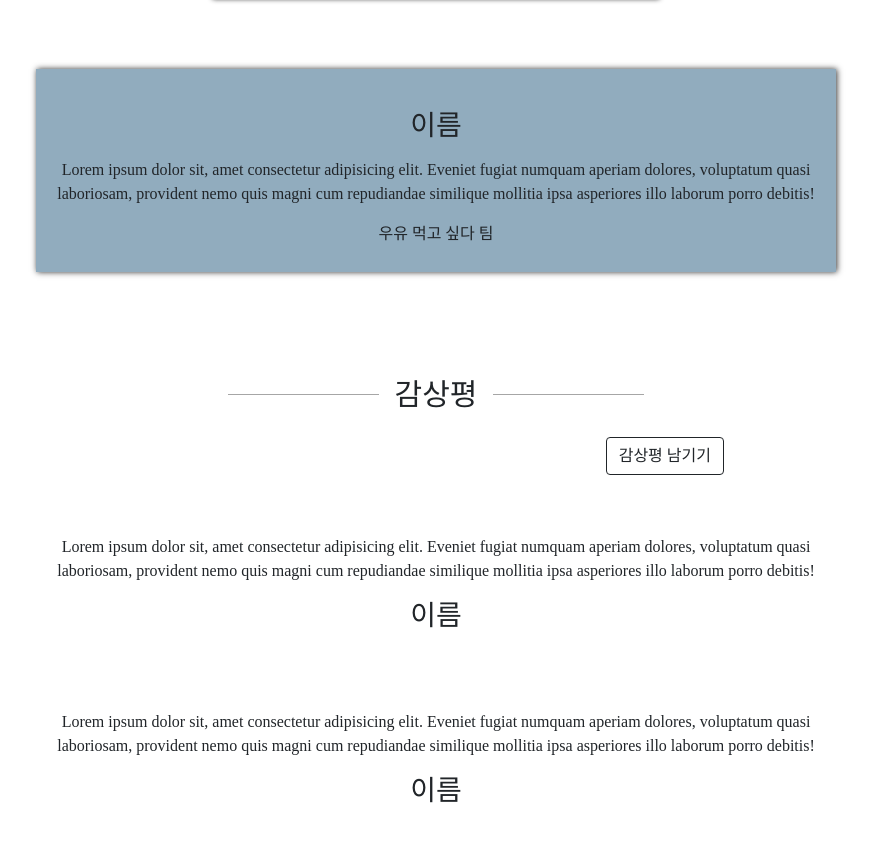
After one commit to JW01987/milk-team, a Flask app: page /jowon in a window 1280 px wide. The commit adds this page. Shown: the part 681-1527 px from the top of the page, without its empty margins (204-1077 px from the left). Run offline with Flask 3, Linux system fonts and the light colour scheme.

Commit message:
인덱스 받기 전 커밋

```diff
--- a/app.py
+++ b/app.py
@@ -2,13 +2,23 @@ from flask import Flask, render_template, request, jsonify
 from pymongo import MongoClient
 import certifi
 ca = certifi.where()
-#client = MongoClient('',tlsCAFile=ca)몽고디비 url넣기
-# db = client.컬렉션 이름넣기
+client = MongoClient('mongodb+srv://mini:test@cluster0.dyeflfq.mongodb.net/?retryWrites=true&w=majority',tlsCAFile=ca)
+db = client.milk
 app = Flask(__name__)
 
 @app.route('/')
 def home():
    return render_template('index.html')
 
+# @app.route('/test',methods=["POST"])
+# def test():
+#    test = request.form['test']
+#    db.fan.insert_one({"test":test})
+#    return jsonify({'msg': '저장완료!'})
+
+@app.route('/jowon')
+def jowon():
+   return render_template('jowon.html')
+
 if __name__ == '__main__':
     app.run('0.0.0.0', port=5001, debug=True)
--- /dev/null
+++ b/templates/jowon.html
@@ -0,0 +1,225 @@
+<!DOCTYPE html>
+<html lang="en">
+  <head>
+    <meta charset="UTF-8" />
+    <meta http-equiv="X-UA-Compatible" content="IE=edge" />
+    <meta name="viewport" content="width=device-width, initial-scale=1.0" />
+    <link rel="preconnect" href="https://fonts.googleapis.com">
+    <link rel="preconnect" href="https://fonts.gstatic.com" crossorigin>
+    <link href="https://fonts.googleapis.com/css2?family=Nanum+Gothic&family=Noto+Serif+KR&display=swap" rel="stylesheet">
+    <link
+      href="https://cdn.jsdelivr.net/npm/bootstrap@5.0.2/dist/css/bootstrap.min.css"
+      rel="stylesheet"
+      integrity="sha384-EVSTQN3/azprG1Anm3QDgpJLIm9Nao0Yz1ztcQTwFspd3yD65VohhpuuCOmLASjC"
+      crossorigin="anonymous"
+    />
+    <script src="https://ajax.googleapis.com/ajax/libs/jquery/3.5.1/jquery.min.js"></script>
+    <script
+      src="https://cdn.jsdelivr.net/npm/bootstrap@5.0.2/dist/js/bootstrap.bundle.min.js"
+      integrity="sha384-MrcW6ZMFYlzcLA8Nl+NtUVF0sA7MsXsP1UyJoMp4YLEuNSfAP+JcXn/tWtIaxVXM"
+      crossorigin="anonymous"
+    ></script>
+
+    <title>초미니홈피 - 팬명록</title>
+
+    <meta property="og:title" content="초미니홈피 - 팬명록" />
+    <meta property="og:description" content="보고 있는 페이지의 내용 요약" />
+    <meta
+      property="og:image"
+      content="https://cdn.topstarnews.net/news/photo/201807/456143_108614_510.jpg"
+    />
+
+    <link
+      href="https://fonts.googleapis.com/css2?family=Noto+Serif+KR:wght@200;300;400;500;600;700;900&display=swap"
+      rel="stylesheet"
+    />
+    <style>
+      * {
+        font-family: 'Nanum Gothic', sans-serif;
+        font-family: 'Noto Serif KR', serif;
+      }
+
+      .museum {
+        background-image: linear-gradient(
+            0deg,
+            rgba(0, 0, 0, 0.5),
+            rgba(0, 0, 0, 0.5)
+          ),
+          url("https://www.gnm.de/fileadmin/_processed_/f/a/csm_GNM-Ausstellung-Renaissance-Barock-Aufkl%C3%A4rung02_9ddc8d2cd8.jpg");
+        background-size: cover;
+        background-position: center;
+        width: 100%;
+        height: 500px;
+        position: relative;
+      }
+
+      .mypic {
+        background-image: url("https://www.nextdaily.co.kr/news/photo/202302/214974_315599_3458.jpg");
+        background-position: center;
+        background-size: cover;
+        border-radius: 3px;
+        box-shadow: 0 0 5px #333;
+        width: 35%;
+        height: 600px;
+        left: 50%;
+        transform: translateX(-50%);
+        top: 10%;
+        position: absolute;
+      }
+      .introCard {
+        width: 95%;
+        max-width: 800px;
+        margin: 250px auto 20px auto;
+        padding: 40px 20px 10px 20px;
+        background-color: #91acbe;
+        text-align: center;
+        box-shadow: 1px 0 6px #333;
+      }
+      .introCard > h3 {
+        margin-bottom: 15px;
+      }
+
+      .hr-sect {
+        display: flex;
+        width: 35%;
+        align-items: center;
+        font-size: 30px;
+        margin: 100px auto 20px auto;
+      }
+      .hr-sect::before,
+      .hr-sect::after {
+        content: "";
+        flex-grow: 1;
+        background: rgba(0, 0, 0, 0.35);
+        height: 1px;
+        font-size: 0px;
+        line-height: 0px;
+        margin: 0px 16px;
+      }
+      .btn-div{
+        margin: auto;
+        width: 45%;
+        text-align: end;
+      }
+      .btn:focus{
+        box-shadow: none;
+      }
+      .comment-list{
+        margin-top: 20px;
+      }
+      .comment{
+        width: 95%;
+        max-width: 800px;
+        margin: 10px auto 20px auto;
+        padding: 40px 20px 10px 20px;
+        text-align: center;
+      }
+      .test{
+        display: flex;
+        flex-direction: row;
+      }
+    </style>
+    <script>
+      window.onload = function () {};
+    </script>
+  </head>
+  <body>
+    <div
+      class="modal fade"
+      id="exampleModal"
+      tabindex="-1"
+      aria-labelledby="exampleModalLabel"
+      aria-hidden="true"
+    >
+      <div class="modal-dialog">
+        <div class="modal-content">
+          <div class="modal-header">
+            <h5 class="modal-title" id="exampleModalLabel">감상평 남기기</h5>
+            <button
+              type="button"
+              class="btn-close"
+              data-bs-dismiss="modal"
+              aria-label="Close"
+            ></button>
+          </div>
+          <div class="modal-body">
+            <div class="form-floating mb-3">
+              <input
+                type="email"
+                class="form-control"
+                id="floatingInput"
+                placeholder="name@example.com"
+              />
+              <label for="floatingInput">닉네임</label>
+            </div>
+            <div class="form-floating">
+              <textarea
+                class="form-control"
+                placeholder="Leave a comment here"
+                id="floatingTextarea2"
+                style="height: 100px"
+              ></textarea>
+              <label for="floatingTextarea2">감상평</label>
+            </div>
+          </div>
+          <div class="modal-footer">
+            <button
+              type="button"
+              class="btn btn-secondary"
+              data-bs-dismiss="modal"
+            >
+              닫기
+            </button>
+            <button type="button" class="btn btn-primary">등록하기</button>
+          </div>
+        </div>
+      </div>
+    </div>
+    <div class="museum"></div>
+    <div class="mypic"></div>
+    <div class="introCard">
+      <h3>이름</h3>
+      <p>
+        Lorem ipsum dolor sit, amet consectetur adipisicing elit. Eveniet fugiat
+        numquam aperiam dolores, voluptatum quasi laboriosam, provident nemo
+        quis magni cum repudiandae similique mollitia ipsa asperiores illo
+        laborum porro debitis!
+      </p>
+      <p>우유 먹고 싶다 팀</p>
+    </div>
+
+    <div class="hr-sect">감상평</div>
+    <div class="btn-div">
+    <button
+      type="button"
+      class="btn btn-outline-dark"
+      data-bs-toggle="modal"
+      data-bs-target="#exampleModal"
+    >
+      감상평 남기기
+    </button>
+  </div>
+
+    </div>
+    <div class="comment-list">
+    <div class="comment">
+      <p>
+        Lorem ipsum dolor sit, amet consectetur adipisicing elit. Eveniet fugiat
+        numquam aperiam dolores, voluptatum quasi laboriosam, provident nemo
+        quis magni cum repudiandae similique mollitia ipsa asperiores illo
+        laborum porro debitis!
+      </p>
+      <h3>이름</h3>
+    </div>
+    <div class="comment">
+      <p>
+        Lorem ipsum dolor sit, amet consectetur adipisicing elit. Eveniet fugiat
+        numquam aperiam dolores, voluptatum quasi laboriosam, provident nemo
+        quis magni cum repudiandae similique mollitia ipsa asperiores illo
+        laborum porro debitis!
+      </p>
+      <h3>이름</h3>
+    </div>
+  </div>
+  </body>
+</html>
```
Also changed, not shown: templates/index.html (+15 -1 lines), templates/test.html (added, +125 -0 lines).
